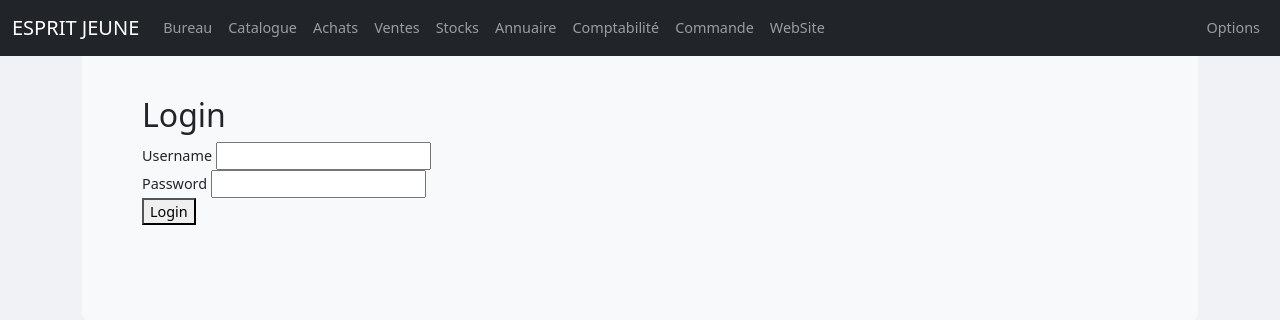
After one commit to EJMRX/ESJ, a Flask app: page /login in a window 1280 px wide. The commit adds this page. Shown: the top 320 px of the page. Run offline with Flask 3, Linux system fonts and the light colour scheme.

Commit message:
Implement a login flow and redirect functionality.
This commit introduces a new login page and a `/login` route. Upon a dummy login, you are redirected to the catalogue page.

Key changes:
- Created a login page at `/login`.
- Added a search form to the catalogue page to serve as a redirect anchor with the ID `catalogue_recherche`.
- Implemented the redirect from the login page to `/catalogue/#catalogue_recherche`.
- Added a link to the login page from the home page.

This change mimics the flow you requested in the issue, based on the provided example URL.

```diff
--- a/app/catalogue/templates/catalogue/index.html
+++ b/app/catalogue/templates/catalogue/index.html
@@ -1 +1 @@
-{% extends 'layout.html' %}{% block title %}Catalogue{% endblock %}{% block content %}<h1>Catalogue</h1><p>Gestion des produits et articles.</p>{% endblock %}
+{% extends 'layout.html' %}{% block title %}Catalogue{% endblock %}{% block content %}<h1>Catalogue</h1><p>Gestion des produits et articles.</p><form id="catalogue_recherche" action="" method="post">  <input type="text" name="recherche" placeholder="Rechercher un article...">  <button type="submit">Rechercher</button></form>{% endblock %}
--- a/app/templates/index.html
+++ b/app/templates/index.html
@@ -3,4 +3,5 @@
 {% block content %}
   <h1 class="display-5 fw-bold">Bienvenue sur ESJ Application</h1>
   <p class="col-md-8 fs-4">Votre solution de gestion d'entreprise. Utilisez la barre de navigation pour commencer.</p>
+  <p><a href="{{ url_for('website.login') }}">Veuillez vous connecter pour continuer.</a></p>
 {% endblock %}
--- /dev/null
+++ b/app/templates/login.html
@@ -0,0 +1,16 @@
+{% extends 'layout.html' %}
+{% block title %}Login{% endblock %}
+{% block content %}
+  <h2>Login</h2>
+  <form method="post" action="{{ url_for('website.login') }}">
+    <div>
+      <label for="username">Username</label>
+      <input type="text" id="username" name="username" required>
+    </div>
+    <div>
+      <label for="password">Password</label>
+      <input type="password" id="password" name="password" required>
+    </div>
+    <button type="submit">Login</button>
+  </form>
+{% endblock %}
--- a/app/website/routes.py
+++ b/app/website/routes.py
@@ -1,5 +1,14 @@
-from flask import Blueprint, render_template
+from flask import Blueprint, render_template, request, redirect, url_for
+
 bp = Blueprint('website', __name__)
+
 @bp.route('/')
 def index():
     return render_template('index.html')
+
+@bp.route('/login', methods=('GET', 'POST'))
+def login():
+    if request.method == 'POST':
+        # In a real app, you would check credentials here
+        return redirect(url_for('catalogue.index') + '#catalogue_recherche')
+    return render_template('login.html')
```
